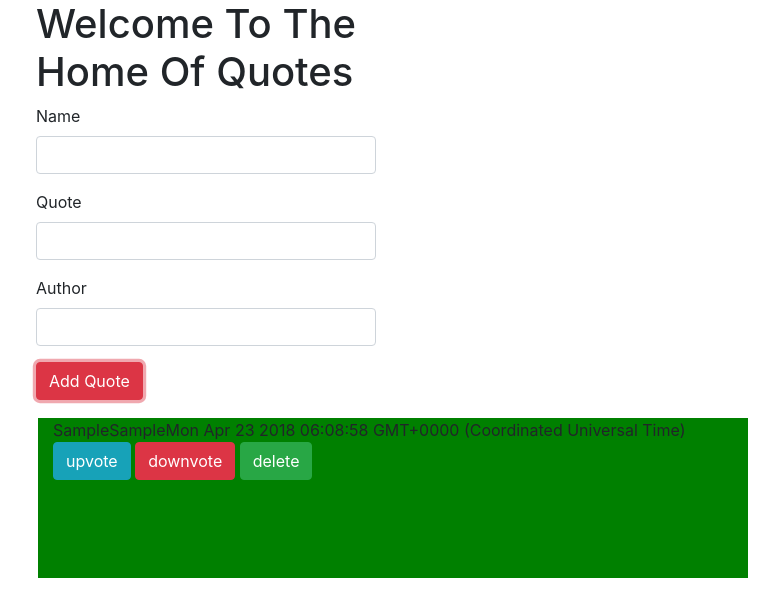
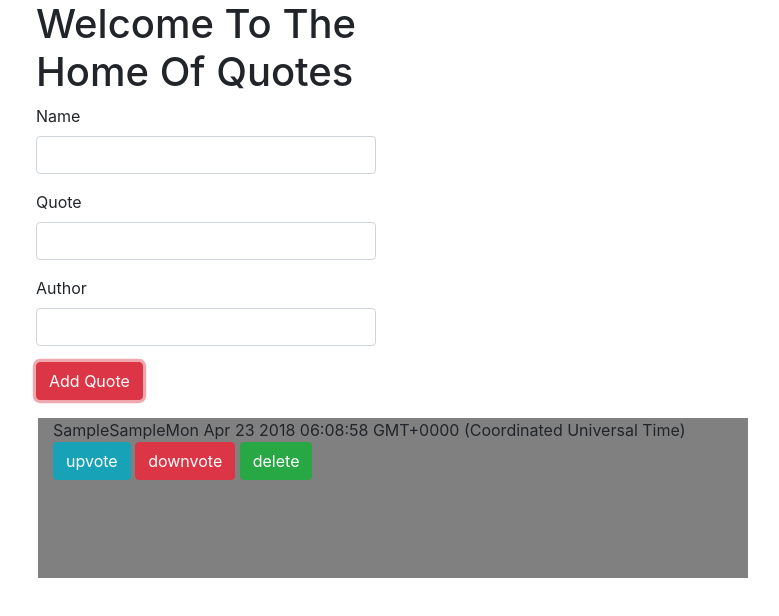
Before and after one commit to JaredAhaza/Quotes, an Angular app: page / in a window 1280 px wide. Both pictures are taken after typing "Sample", "Sample", "Sample" into the empty fields and a click on the button "Add Quote". Shown: the top 616 px of the page, without its empty margins (64-843 px from the left). Built offline with nearby package versions, Linux system fonts and the light colour scheme.

Commit message:
styled page

```diff
--- a/src/app/quotes/quotes.component.html
+++ b/src/app/quotes/quotes.component.html
@@ -6,7 +6,7 @@
 
 <div class="container">
   <div class="row" *ngFor='let q of quotes'>
-    <div class="col-md-12" style="height:20vh; background-color:green;margin:2px">
+    <div class="col-md-12" style="height:20vh; background-color:grey;margin:2px">
       {{q.name}}{{q.author}}{{q.date}}
       <button  class="btn btn-info">upvote</button>{{ count }}
       <button class="btn btn-danger">downvote</button>{{ count2 }}
```
